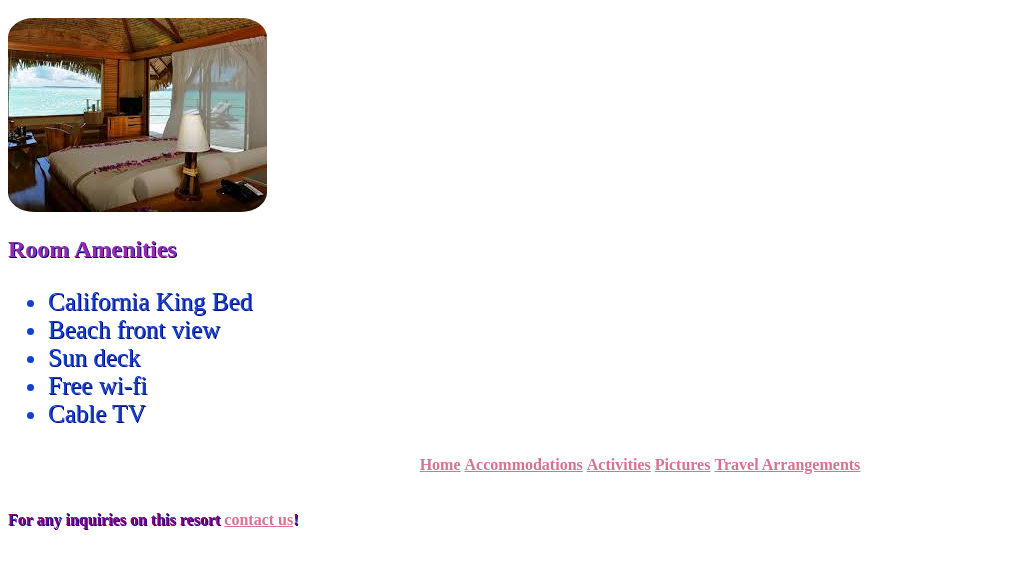
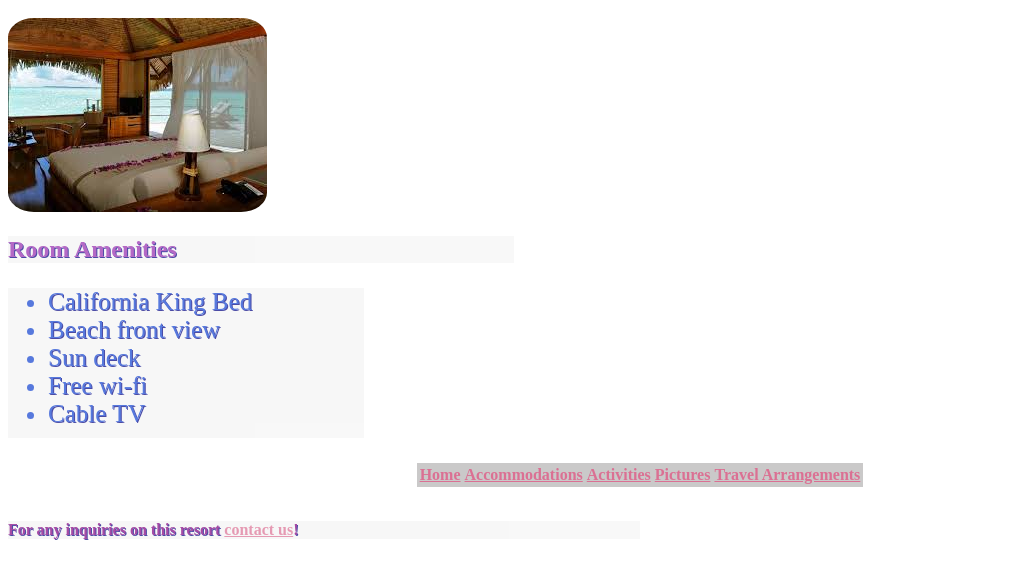
Before and after one commit to TSiu88/resort-website, a plain HTML site: page accommodations.html in a window 1280 px wide. Shown: the part 86-664 px from the top of the page, without its empty margins (0-1036 px from the left). Drawn offline with Linux system fonts and the light colour scheme.

Commit message:
add text background color for readability

```diff
--- a/css/styles.css
+++ b/css/styles.css
@@ -14,6 +14,9 @@ h1 {
 
 h2 {
   color: rgb(149, 42, 175);
+  background-color: whitesmoke;
+  width: 40%;
+  opacity: 70%;
 }
 
 h3 {
@@ -23,15 +26,25 @@ h3 {
 ul {
   color: rgb(17, 65, 207);
   font-size: 25px;
+  background-color: whitesmoke;
+  opacity: 70%;
+  height: 150px;
+  width: 25%;
 }
 
 ol {
   color: green;
+  background-color: whitesmoke;
+  font-size: 25px;
+  opacity: 70%;
+  height: 90px;
+  width: 25%;
 }
 
 table {
   margin-left: auto;
   margin-right: auto;
+  background-color: rgb(202, 201, 201);
 }
 
 img {
@@ -41,6 +54,9 @@ img {
 p {
   color: purple;
   font-weight: bold;
+  background-color: whitesmoke;
+  opacity: 70%;
+  width: 50%;
 }
 
 a {
```
Also changed, not shown: 1 other file.
